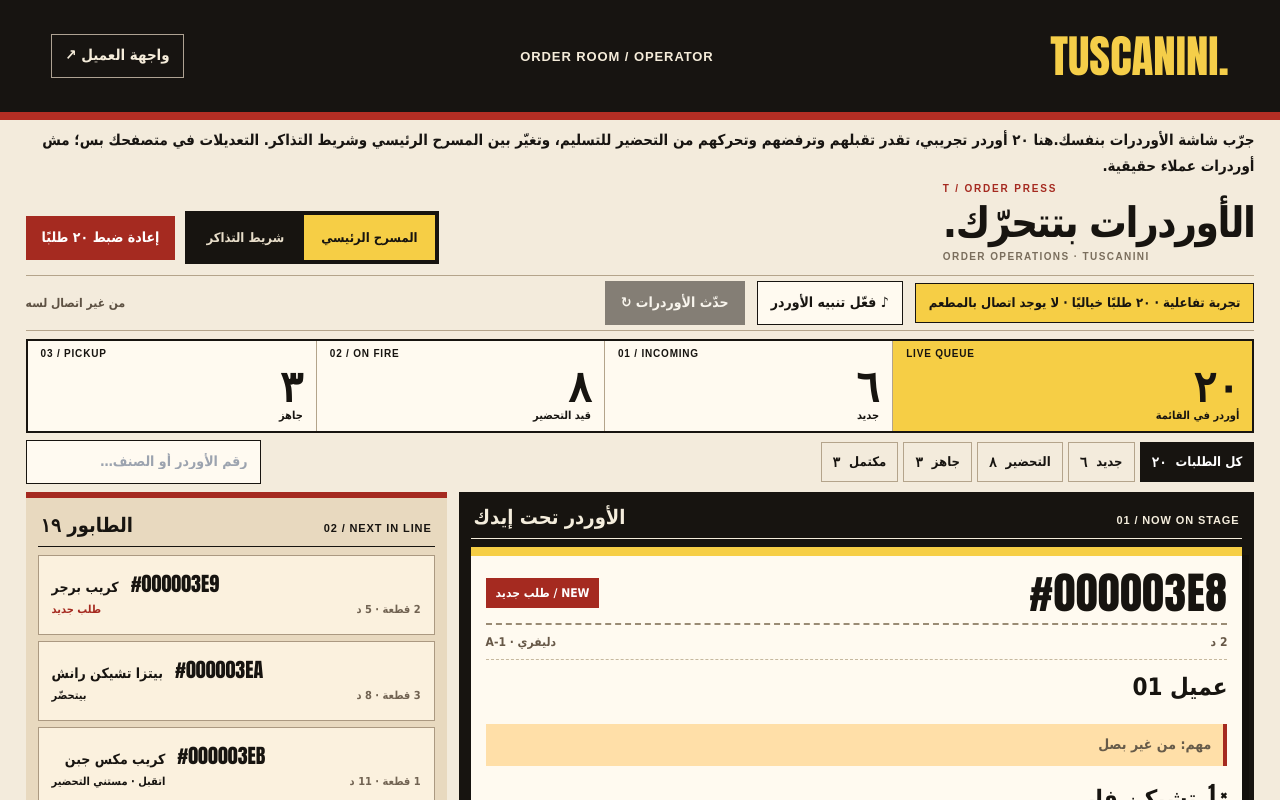
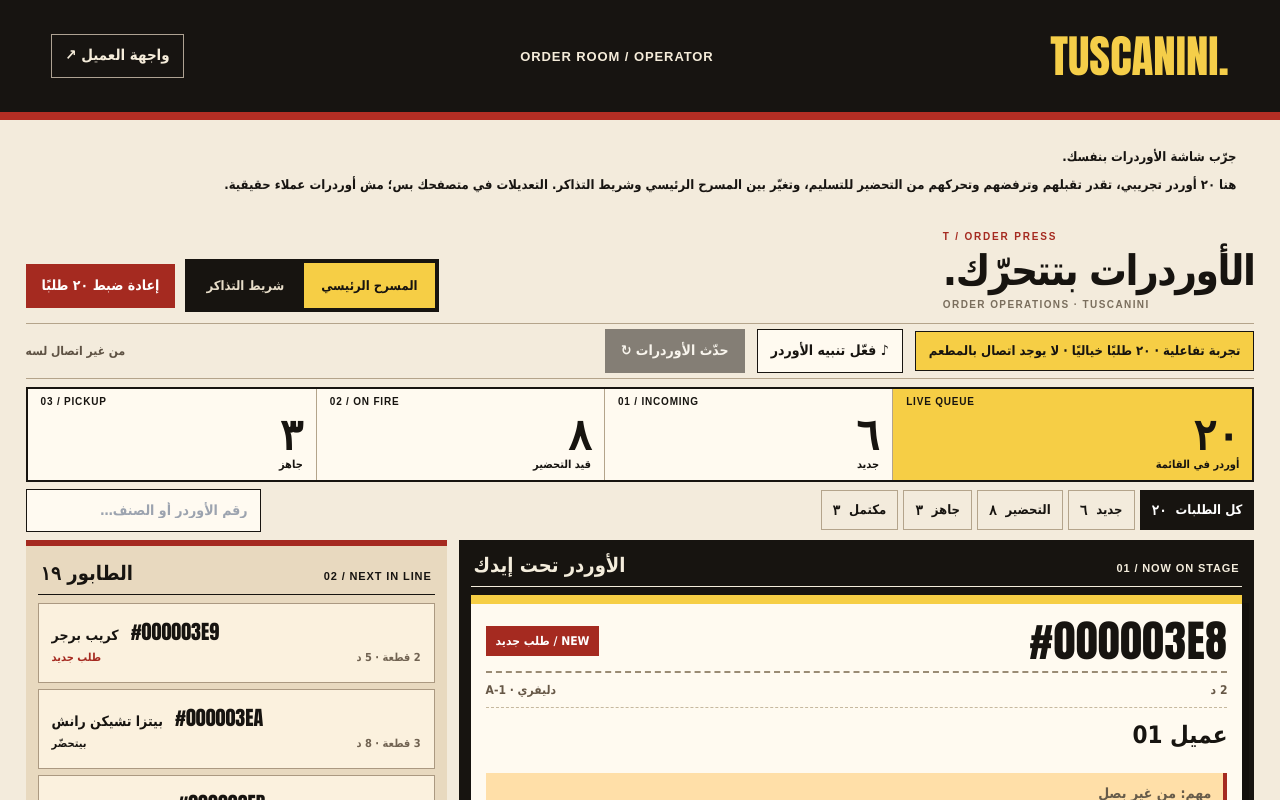
Before and after one commit to omarkhair70-droid/tuscanini-ordering-system, a Next.js app: page /operator/orders in a window 1280 px wide. Shown: the top 800 px of the page. Built offline with nearby package versions, Linux system fonts and the light colour scheme.

Commit message:
style(operator): explicit friendly banner for open interactive order-screen demo

```diff
--- a/app/operator-press.css
+++ b/app/operator-press.css
@@ -267,3 +267,17 @@
   .op-rail__navigation{width:100%;justify-content:flex-end}
   .op-rail__navigation button{min-height:38px}
 }
+
+/* Open demonstration of the real Order Press interface. Synthetic orders
+   are editable locally; no production order database is attached here. */
+.op-remote-preview{
+  display:flex;flex-wrap:wrap;gap:4px 8px;align-items:baseline;
+  max-width:1450px;margin:4px auto 17px;padding:13px 18px;
+  border:2px solid var(--ink);border-inline-start:7px solid var(--red);
+  background:var(--yellow);color:var(--ink);
+  font-size:13px;font-weight:720;line-height:1.85
+}
+.op-remote-preview strong{font-weight:950}
+@media(max-width:500px){
+  .op-remote-preview{padding:10px 12px;margin:4px 0 12px;font-size:12px}
+}
```
